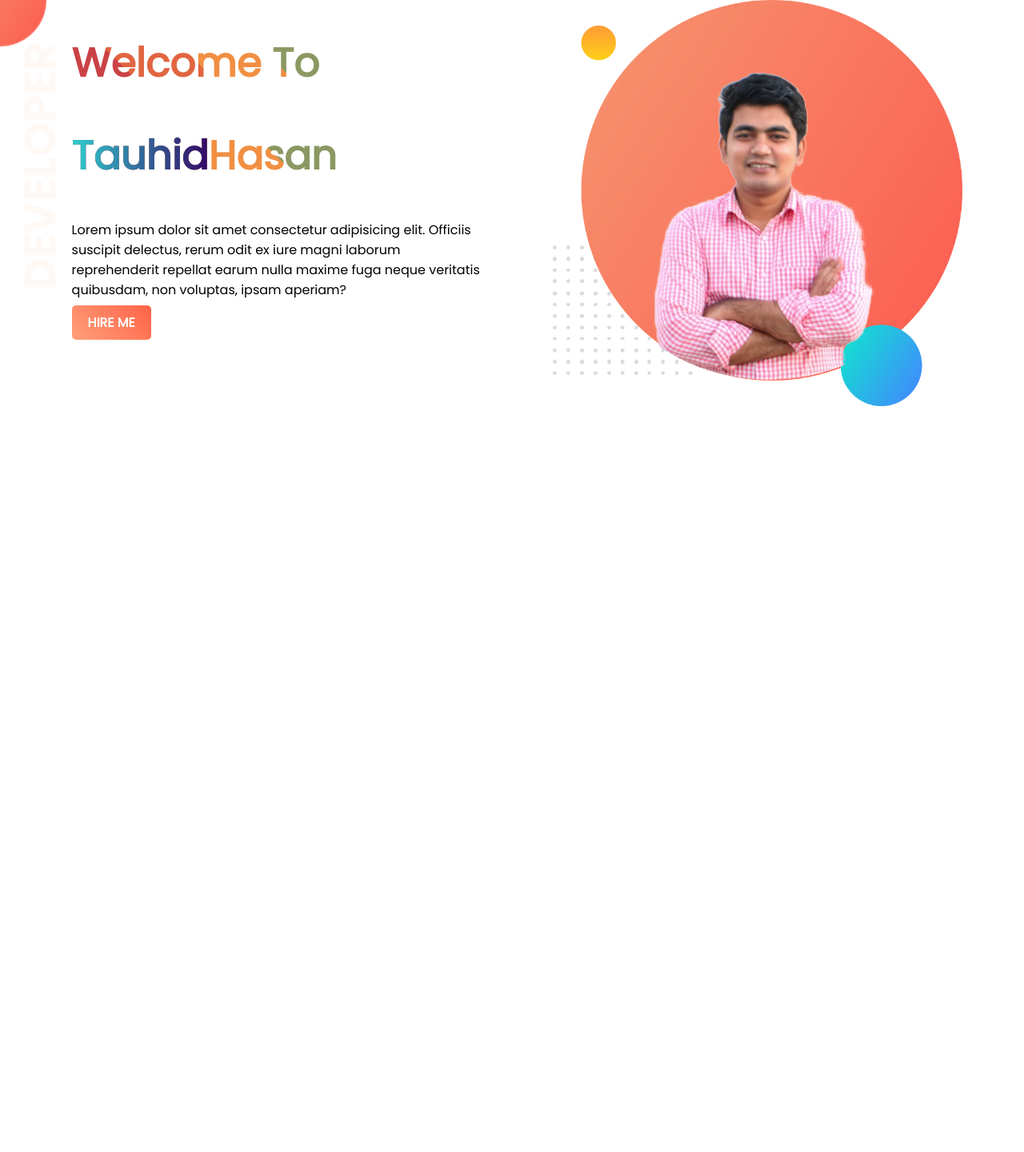
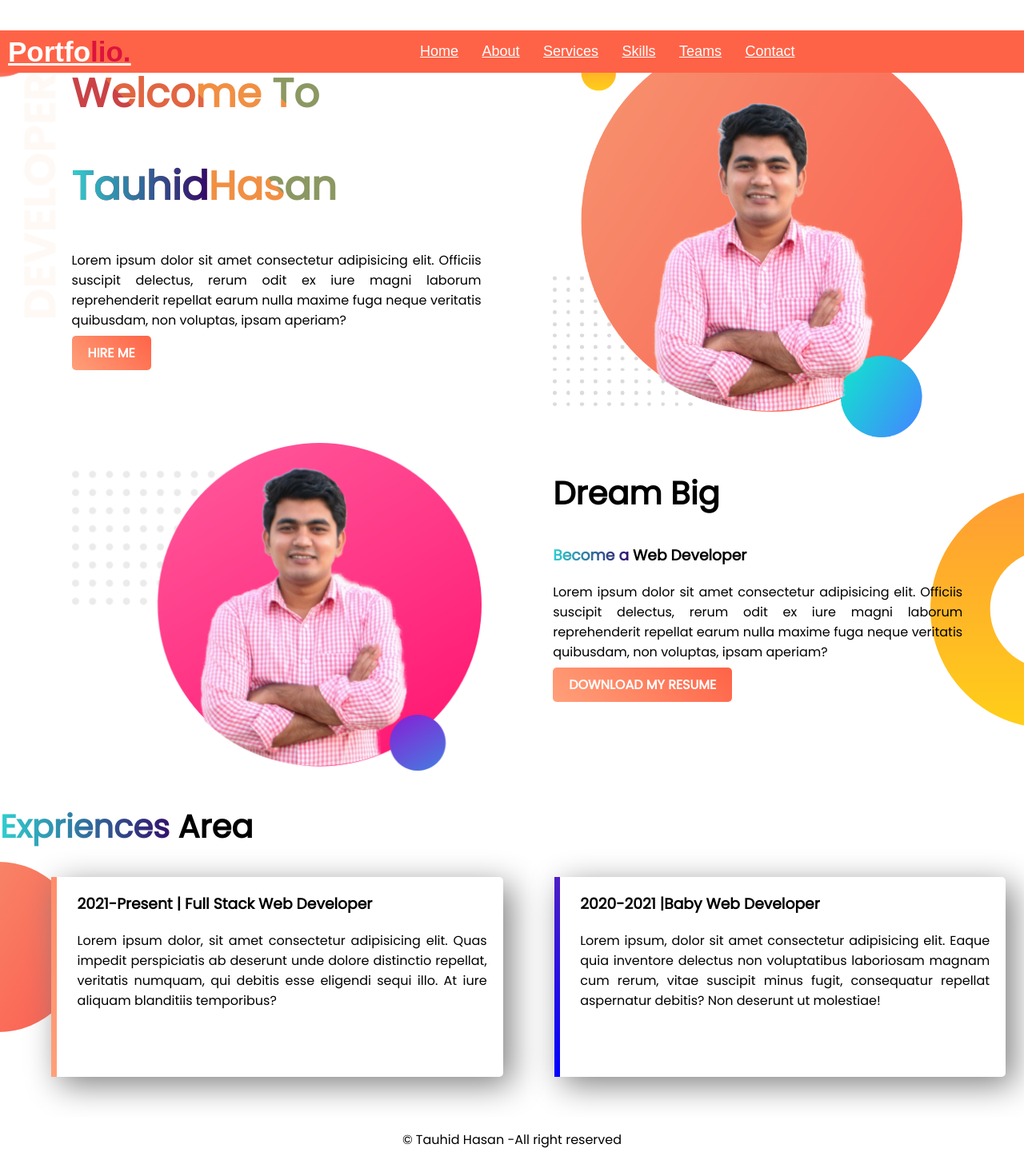
Before and after one commit to tauhidhasan/portfolioWebsite, a plain HTML site: page index.html in a window 1280 px wide. Shown: the whole page at 80% size. Before the commit the page ends 800 px from the top, so only its background shows below. Drawn offline with Linux system fonts and the light colour scheme.

Commit message:
My Personal Website

```diff
--- a/index.html
+++ b/index.html
@@ -11,6 +11,24 @@
 </head>
 
 <body>
+    <section class="nav-menu">
+        <nav class="navbar">
+            <div class="max-width">
+                <div class="logo"><a href="#">Portfo<span>lio.</span></a></div>
+                <ul class="menu">
+                    <li><a href="#home" class="menu-btn">Home</a></li>
+                    <li><a href="#about" class="menu-btn">About</a></li>
+                    <li><a href="#services" class="menu-btn">Services</a></li>
+                    <li><a href="#skills" class="menu-btn">Skills</a></li>
+                    <li><a href="#teams" class="menu-btn">Teams</a></li>
+                    <li><a href="#contact" class="menu-btn">Contact</a></li>
+                </ul>
+                <div class="menu-btn">
+                    <i class="fas fa-bars"></i>
+                </div>
+            </div>
+        </nav>
+    </section>
     <section class="introduction">
         <div class="half-width">
             <h1>Welcome To </h1>
@@ -25,6 +43,41 @@
             <img src="images/profile2.png" alt="">
         </div>
     </section>
+    <section class="dream-area">
+        <div class="half-width">
+            <img src="images/profile1.png" alt="">
+        </div>
+        <div class="half-width">
+            <h2>Dream Big </h2>
+            <h3><span class="text-height">Become a </span>Web Developer</h3>
+            <p>Lorem ipsum dolor sit amet consectetur adipisicing elit. Officiis suscipit delectus, rerum odit ex
+                iure
+                magni laborum reprehenderit repellat earum nulla maxime fuga neque veritatis quibusdam, non
+                voluptas,
+                ipsam aperiam?</p>
+            <a class="link-button" target="_blank" href="https://www.facebook.com/tauhidhasanbrook/">DOWNLOAD MY
+                RESUME</a>
+        </div>
+
+    </section>
+    <section class="exprience-area">
+        <h2><span class="text-height">Expriences </span>Area</h2>
+        <div id="full-stack" class="half-width single-exprience-area">
+            <h3>2021-Present | Full Stack Web Developer</h3>
+            <p>Lorem ipsum dolor, sit amet consectetur adipisicing elit. Quas impedit perspiciatis ab deserunt unde
+                dolore distinctio repellat, veritatis numquam, qui debitis esse eligendi sequi illo. At iure aliquam
+                blanditiis temporibus?</p>
+        </div>
+        <div id="baby-web" class="half-width single-exprience-area">
+            <h3>2020-2021 |Baby Web Developer</h3>
+            <p>Lorem ipsum, dolor sit amet consectetur adipisicing elit. Eaque quia inventore delectus non voluptatibus
+                laboriosam magnam cum rerum, vitae suscipit minus fugit, consequatur repellat aspernatur debitis? Non
+                deserunt ut molestiae!</p>
+        </div>
+    </section>
+    <footer>
+        <p>© Tauhid Hasan -All right reserved</p>
+    </footer>
 
 </body>
 
--- a/style.css
+++ b/style.css
@@ -5,6 +5,7 @@ body {
         sans-serif;
     margin: 0;
     padding: 0;
+    text-align: justify;
 
 
 }
@@ -41,6 +42,8 @@ h2 {
     overflow: hidden;
     background-image: url("images/top-banner.png");
     background-repeat: no-repeat;
+    margin-top: 3%;
+    width: 100%;
 }
 
 .half-width {
@@ -69,8 +72,51 @@ h2 {
     -webkit-background-clip: text;
     -webkit-text-fill-color: transparent;
 
-    font: {
-        size: 20vw;
-        family: $font;
+}
 
-    }
+.dream-area {
+    width: 100%;
+    overflow: hidden;
+    background-image: url("images/dream-bg.png");
+    background-repeat: no-repeat;
+    background-position: right;
+}
+
+.exprience-area {
+    width: 100%;
+    overflow: hidden;
+    background-image: url("images/exp-bg.png");
+    background-repeat: no-repeat;
+    background-position: left;
+
+
+
+}
+
+.single-exprience-area {
+
+    box-shadow: 10px 10px 40px grey;
+    border-radius: 5px;
+    height: 250px;
+    background-color: white;
+    margin-bottom: 50px;
+}
+
+#full-stack {
+    border-left: 7px solid;
+    border-image: linear-gradient(45deg, #ffa07a, tomato);
+    border-image-slice: 1;
+    padding-right: 20px;
+}
+
+#baby-web {
+    border-left: 7px solid;
+    border-image: linear-gradient(45deg, blue, tomato);
+    border-image-slice: 1;
+    padding-right: 20px;
+}
+
+footer {
+    width: 100%;
+    text-align: center;
+}
--- a/utilities.css
+++ b/utilities.css
@@ -0,0 +1,59 @@
+/* navbar styling */
+.navbar {
+    position: fixed;
+    width: 100%;
+    z-index: 999;
+    padding: 30px 0;
+    font-family: 'Ubuntu', sans-serif;
+    transition: all 0.3s ease;
+    background-color: tomato;
+    padding: 0 10px 0 10px;
+}
+
+.navbar.sticky {
+    padding: 15px 0;
+    background: crimson;
+}
+
+.navbar .max-width {
+    display: flex;
+    align-items: center;
+    justify-content: space-between;
+}
+
+.navbar .logo a {
+    color: #fff;
+    font-size: 35px;
+    font-weight: 600;
+}
+
+.navbar .logo a span {
+    color: crimson;
+    transition: all 0.3s ease;
+}
+
+.navbar.sticky .logo a span {
+    color: #fff;
+}
+
+.navbar .menu li {
+    list-style: none;
+    display: inline-block;
+}
+
+.navbar .menu li a {
+    display: block;
+    color: #fff;
+    font-size: 18px;
+    font-weight: 500;
+    margin-left: 25px;
+    transition: color 0.3s ease;
+}
+
+.navbar .menu li a:hover {
+    color: crimson;
+}
+
+.navbar.sticky .menu li a:hover {
+    color: #fff;
+}
```
